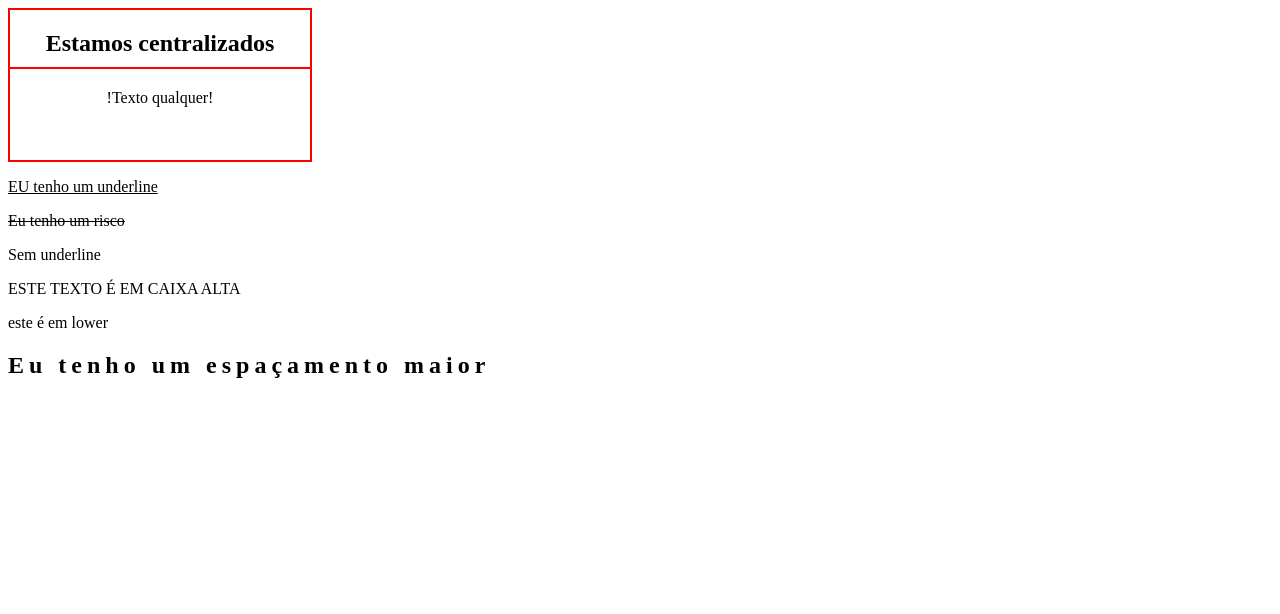
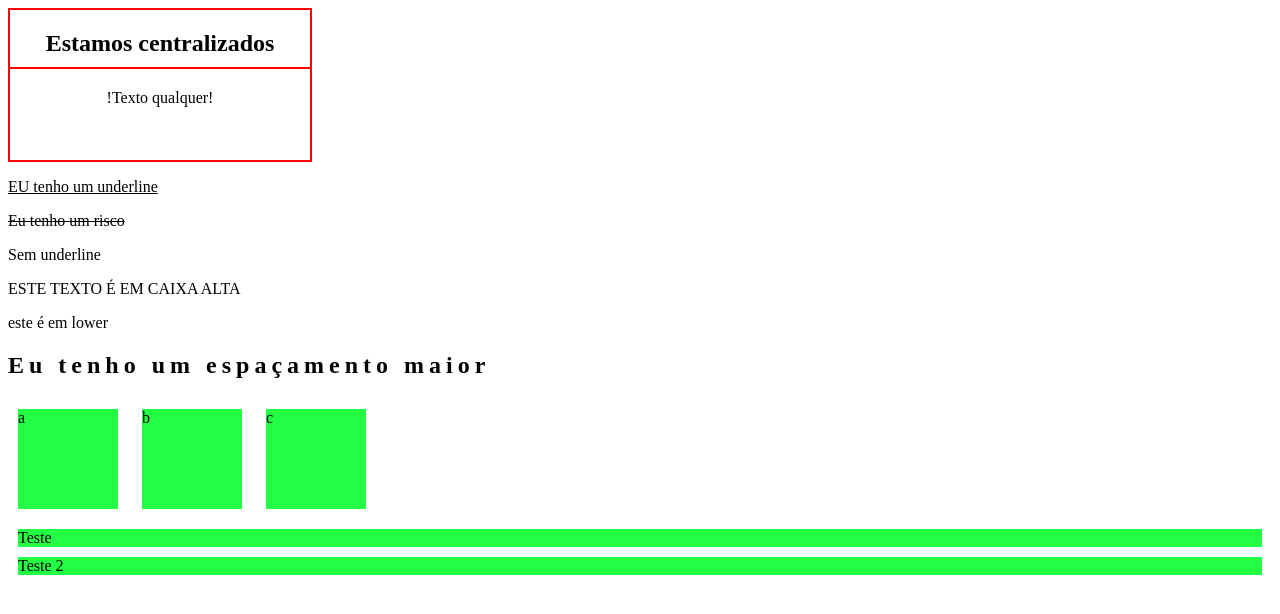
Before and after one commit to Isaac-Loiola/Fundamentos-CSS, a plain HTML site: page udemy/index.html in a window 1280 px wide. Drawn offline with Linux system fonts and the light colour scheme.

Commit message:
Estudando sobre display!

```diff
--- a/udemy/index.html
+++ b/udemy/index.html
@@ -25,5 +25,18 @@
      <!-- letter spacing -->
       <h2 class="spacing">Eu tenho um espaçamento maior</h2>
 
+
+      <!-- dysplay -->
+       <div class="inline-box">a</div>
+       <div class="inline-box">b</div>
+       <div class="inline-box">c</div>
+
+       <span class="block">Teste</span>
+       <span class="block">Teste 2</span>
+
+       <!-- Escondendo elementos -->
+        <p class="me-encontre">You see me ?</p>
+
+
 </body>
 </html>
--- a/udemy/style.css
+++ b/udemy/style.css
@@ -34,3 +34,24 @@
 .spacing{
     letter-spacing: 5px;
 }
+
+/* display */
+.inline-box{
+    width: 100px;
+    height: 100px;
+    background-color: #2F4;
+    margin: 10px;
+    display: inline-block;
+}
+
+.block{
+    background-color: #2F4;
+    margin: 10px ;
+    display: block;
+}
+
+/* Escondendo elemento!! */
+.me-encontre{
+    background-color: #F00;
+    display: none;
+}
```
